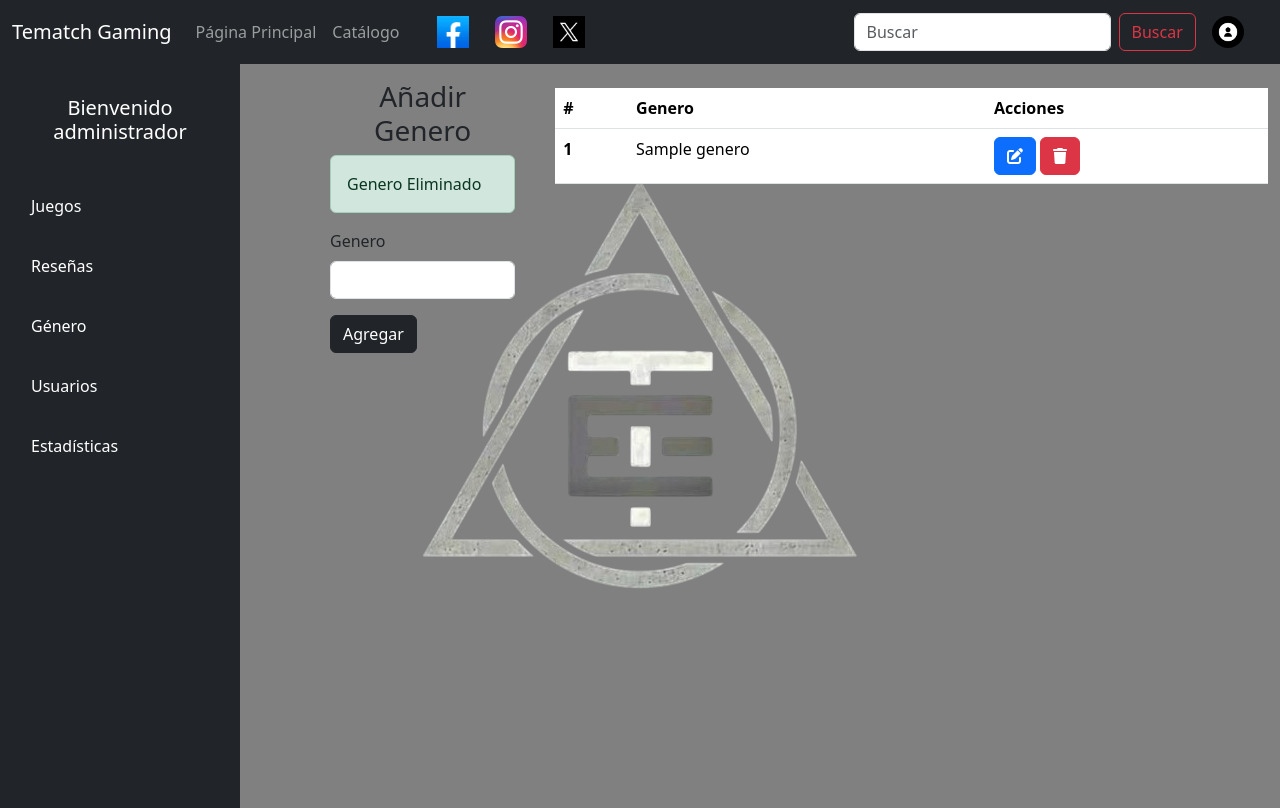
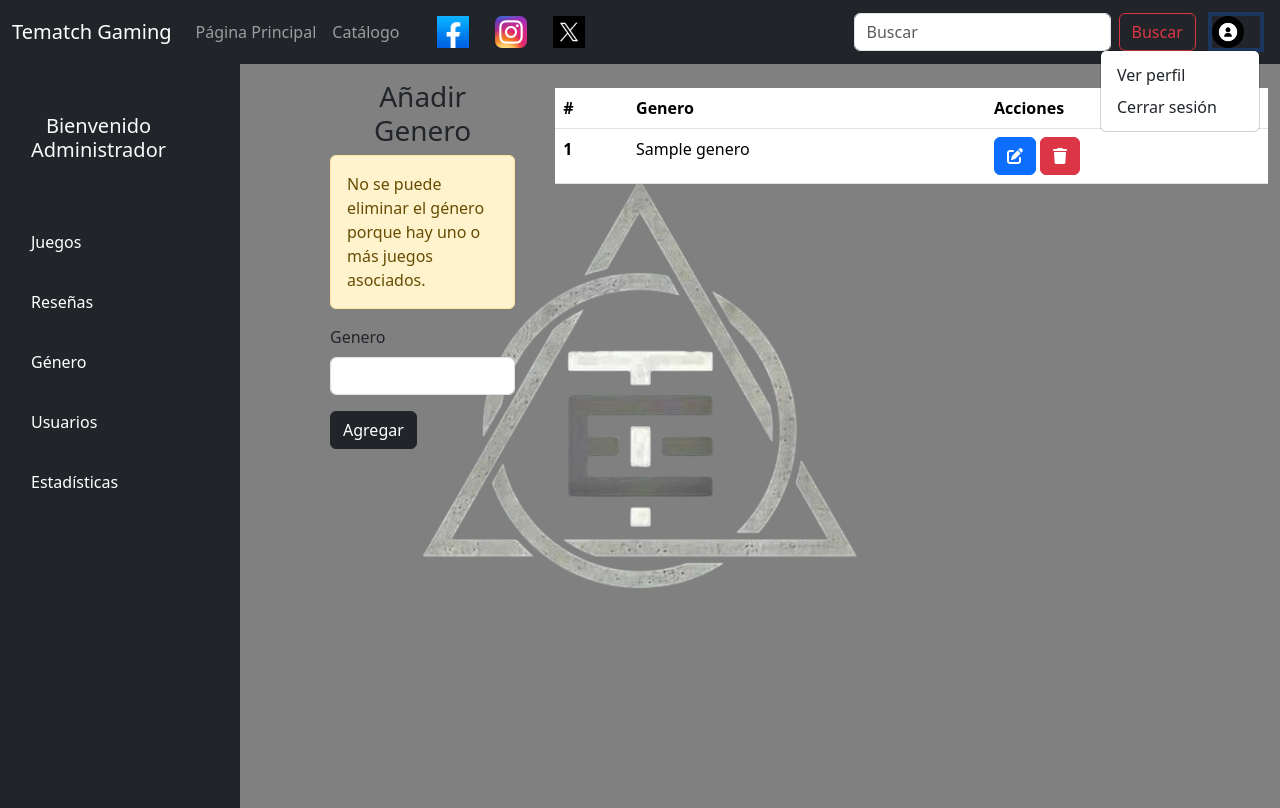
Before and after one commit to AldoC6/ProyectoTematchGaming, a PHP site: page /admin/administrar_genero.php?id=1 in a window 1280 px wide, after a click that opens the changed part. Run offline with PHP 8.4, Linux system fonts and the light colour scheme; the visitor is signed in with stand-in values (Sample User, id 1); tables that the repository leaves empty or names only in its code hold one stand-in row (values such as "Sample post"); some libraries are stand-ins or nearby versions.

Commit message:
Debugging de carpeta admin

```diff
--- a/admin/administrar_genero.php
+++ b/admin/administrar_genero.php
@@ -9,10 +9,11 @@ html, body {
 }
 </style>
 
+
 <div class="row">
   <div class="admin-container col-3">
     <aside class="sidebar">
-      <h5>Bienvenido<br>administrador</h5>
+      <a class="nav-link text-light text-center" href="vista_Admin.php"><h5>Bienvenido<br>Administrador</h5></a>
       <a href="añadir_juegos.php" class="nav-link">Juegos</a>
       <a href="administrar_reseñas.php" class="nav-link">Reseñas </a>
       <a href="administrar_genero.php" class="nav-link">Género </a>
@@ -61,5 +62,7 @@ html, body {
     </table>
   </div>
 </div>
+
+<script src="https://cdn.jsdelivr.net/npm/bootstrap@5.3.3/dist/js/bootstrap.bundle.min.js"></script>
 </body>
 </html>
--- a/admin/administrar_reseñas.php
+++ b/admin/administrar_reseñas.php
@@ -12,7 +12,7 @@ html, body {
 <div class="row">
   <div class="admin-container col-3">
     <aside class="sidebar">
-      <h5>Bienvenido<br>administrador</h5>
+      <a class="nav-link text-light text-center" href="vista_Admin.php"><h5>Bienvenido<br>Administrador</h5></a>
       <a href="añadir_juegos.php" class="nav-link">Juegos</a>
       <a href="administrar_reseñas.php" class="nav-link">Reseñas </a>
       <a href="administrar_genero.php" class="nav-link">Género </a>
@@ -57,6 +57,6 @@ html, body {
 
 
 
-
+<script src="https://cdn.jsdelivr.net/npm/bootstrap@5.3.3/dist/js/bootstrap.bundle.min.js"></script>
 </body>
 </html>
--- a/admin/añadir_juegos.php
+++ b/admin/añadir_juegos.php
@@ -18,7 +18,7 @@ html, body {
 <div class="row">
   <div class="admin-container col-3">
     <aside class="sidebar">
-      <h5>Bienvenido<br>administrador</h5>
+      <a class="nav-link text-light text-center" href="vista_Admin.php"><h5>Bienvenido<br>Administrador</h5></a>
       <a href="añadir_juegos.php" class="nav-link">Juegos</a>
       <a href="administrar_reseñas.php" class="nav-link">Reseñas </a>
       <a href="administrar_genero.php" class="nav-link">Género </a>
@@ -159,5 +159,7 @@ html, body {
 <script src="/ProyectoTematchGaming/js/main.js"></script>
 <script src="https://cdn.jsdelivr.net/npm/bootstrap@5.3.3/dist/js/bootstrap.bundle.min.js"></script>
 
+
+
 </body>
 </html>
--- a/admin/estadisticas.php
+++ b/admin/estadisticas.php
@@ -12,7 +12,7 @@ html, body {
 <div class="row">
   <div class="admin-container col-3">
     <aside class="sidebar">
-      <h5>Bienvenido<br>administrador</h5>
+      <a class="nav-link text-light text-center" href="vista_Admin.php"><h5>Bienvenido<br>Administrador</h5></a>
       <a href="añadir_juegos.php" class="nav-link">Juegos</a>
       <a href="administrar_reseñas.php" class="nav-link">Reseñas </a>
       <a href="administrar_genero.php" class="nav-link">Género </a>
@@ -22,5 +22,8 @@ html, body {
   </div>
 </div>
 
+
+<script src="https://cdn.jsdelivr.net/npm/bootstrap@5.3.3/dist/js/bootstrap.bundle.min.js"></script>
+
 </body>
 </html>
--- a/admin/vista_Admin.php
+++ b/admin/vista_Admin.php
@@ -17,7 +17,7 @@ html, body {
 <div class="row">
   <div class="admin-container col-3">
     <aside class="sidebar">
-      <h5>Bienvenido<br>administrador</h5>
+      <a class="nav-link text-light text-center" href="vista_Admin.php"><h5>Bienvenido<br>Administrador</h5></a>
       <a href="añadir_juegos.php" class="nav-link">Juegos</a>
       <a href="administrar_reseñas.php" class="nav-link">Reseñas </a>
       <a href="administrar_genero.php" class="nav-link">Género </a>
@@ -27,5 +27,8 @@ html, body {
   </div>
 
 </div>
+
+
+<script src="https://cdn.jsdelivr.net/npm/bootstrap@5.3.3/dist/js/bootstrap.bundle.min.js"></script>
 </body>
 </html>
--- a/controlador/eliminar_genero.php
+++ b/controlador/eliminar_genero.php
@@ -1,6 +1,27 @@
 <?php
 
-if(!empty($_GET["id"])){
+if (isset($_GET['id']) && is_numeric($_GET['id'])) {
+    $id = $_GET['id'];
+
+    // Verificar si existen juegos asociados al género
+    $verificar = $conexion->query("SELECT COUNT(*) AS total FROM juegos WHERE id_genero = $id");
+    $fila = $verificar->fetch_assoc();
+
+    if ($fila['total'] > 0) {
+        echo "<div class='alert alert-warning'>No se puede eliminar el género porque hay uno o más juegos asociados.</div>";
+    } else {
+        $delete = $conexion->query("DELETE FROM generos WHERE id = $id");
+
+        if ($delete) {
+            echo "<div class='alert alert-success'>Género eliminado correctamente.</div>";
+        } else {
+            echo "<div class='alert alert-danger'>Error al eliminar el género.</div>";
+        }
+    }
+}
+
+
+/*if(!empty($_GET["id"])){
     $id=$_GET["id"];
     $sql=$conexion->query(" delete from generos where id=$id");
     if($sql==1){
@@ -8,6 +29,7 @@ if(!empty($_GET["id"])){
     }else{
         echo "<div class='alert alert-danger'>Error al eliminar</div>";
     }
-}
+}*/
+
 
 ?>
--- a/includes/header.php
+++ b/includes/header.php
@@ -67,8 +67,8 @@ $rol = $_SESSION['rol'] ?? null;
               <img src="/ProyectoTematchGaming/img/NavBar/Usuario.png" width="32" height="32" class="rounded-circle">
             </a>
             <ul class="dropdown-menu dropdown-menu-end">
-              <li><a class="dropdown-item" href="perfil.php">Ver perfil</a></li>
-              <li><a class="dropdown-item" href="logout.php">Cerrar sesión</a></li>
+              <li><a class="dropdown-item" href="/ProyectoTematchGaming/perfil.php">Ver perfil</a></li>
+              <li><a class="dropdown-item" href="/ProyectoTematchGaming/logout.php">Cerrar sesión</a></li>
             </ul>
           </div>
           <?php endif; ?>
```
Also changed, not shown: admin/administrar_cuentas.php (+6 -1 lines).
